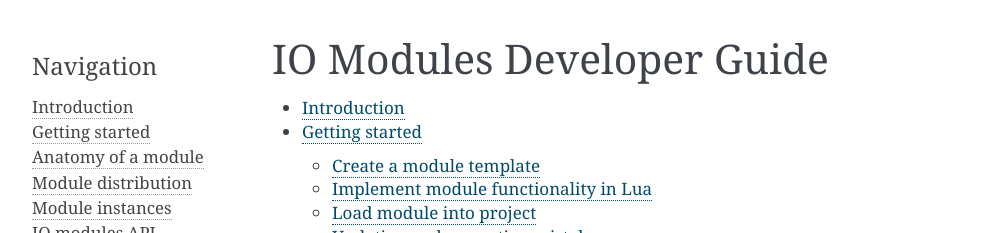
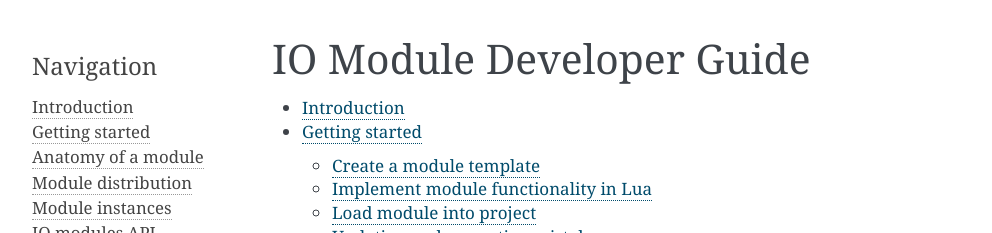
Before and after one commit to carallon/io-module-developer-guide, a Sphinx documentation site: the page built from source/index.rst, in a window 1280 px wide. Shown: the top 233 px of the page, without its empty margins (148-1140 px from the left). Built offline with Sphinx 7.4.7, drawn with Linux system fonts in a browser that asks for light colours.

Commit message:
Rename Sphinx project to singular: "IO Module"

```diff
--- a/source/conf.py
+++ b/source/conf.py
@@ -1,6 +1,6 @@
 # -*- coding: utf-8 -*-
 #
-# IO Modules Developer Guide documentation build configuration file, created by
+# IO Module Developer Guide documentation build configuration file, created by
 # sphinx-quickstart on Wed Aug  9 11:57:38 2017.
 #
 # This file is execfile()d with the current directory set to its
@@ -45,7 +45,7 @@ source_suffix = '.rst'
 master_doc = 'index'
 
 # General information about the project.
-project = u'IO Modules Developer Guide'
+project = u'IO Module Developer Guide'
 copyright = u'2017 Pharos Architectural Controls Ltd'
 author = u'Carallon Ltd'
 
@@ -134,7 +134,7 @@ html_sidebars = {
 # -- Options for HTMLHelp output ------------------------------------------
 
 # Output file base name for HTML help builder.
-htmlhelp_basename = 'IOModulesDeveloperGuide'
+htmlhelp_basename = 'IOModuleDeveloperGuide'
 
 
 # -- Options for LaTeX output ---------------------------------------------
@@ -161,7 +161,7 @@ latex_elements = {
 # (source start file, target name, title,
 #  author, documentclass [howto, manual, or own class]).
 latex_documents = [
-    (master_doc, 'IOModulesDeveloperGuide.tex', u'IO Modules Developer Guide',
+    (master_doc, 'IOModuleDeveloperGuide.tex', u'IO Module Developer Guide',
      u'Carallon Ltd', 'manual'),
 ]
 
@@ -171,7 +171,7 @@ latex_documents = [
 # One entry per manual page. List of tuples
 # (source start file, name, description, authors, manual section).
 man_pages = [
-    (master_doc, 'iomodulesdeveloperguide', u'IO Modules Developer Guide',
+    (master_doc, 'iomoduledeveloperguide', u'IO Module Developer Guide',
      [author], 1)
 ]
 
@@ -182,7 +182,7 @@ man_pages = [
 # (source start file, target name, title, author,
 #  dir menu entry, description, category)
 texinfo_documents = [
-    (master_doc, 'IOModulesDeveloperGuide', u'IO Modules Developer Guide',
-     author, 'IOModulesDeveloperGuide', 'One line description of project.',
+    (master_doc, 'IOModuleDeveloperGuide', u'IO Module Developer Guide',
+     author, 'IOModuleDeveloperGuide', 'One line description of project.',
      'Miscellaneous'),
 ]
--- a/source/guide/introduction.rst
+++ b/source/guide/introduction.rst
@@ -3,7 +3,7 @@ Introduction
 
 Interfacing with other systems is at the heart of the |Vendor| feature set but it is not practical to add ideal support for every possible interface to the core software. Triggers and actions provide support for Ethernet, serial, MIDI, etc. but building 2-way interactions with third-party devices often requires many triggers and leaves projects with a difficult maintenance legacy. Importantly, we recognise that customers will often work with a third-party device on more than one project; building integration support with triggers and actions alone makes it hard to reuse work.
 
-The IO modules framework allows separately downloadable plugin modules to be added to Designer projects, where each module adds support for a particular function, interface, protocol or device right into the |Vendor| trigger engine and user interface. A module may be as simple as a timer to repeatedly trigger an action or may add full support for a building management protocol.
+The IO Module framework allows separately downloadable plugin modules to be added to Designer projects, where each module adds support for a particular function, interface, protocol or device right into the |Vendor| trigger engine and user interface. A module may be as simple as a timer to repeatedly trigger an action or may add full support for a building management protocol.
 
 Once a module is added to a project, the Designer user interface will present additional triggers, conditions and actions defined by the module. Modules always have at least one *instance* in a project --- creating additional instances of a module to support a device over a LAN would allow multiple devices to be integrated with one controller, with each having their own properties in the project, such as their IP address.
 
--- a/source/index.rst
+++ b/source/index.rst
@@ -1,7 +1,7 @@
-.. IO Modules Developer Guide documentation master file
+.. IO Module Developer Guide documentation master file
 
-IO Modules Developer Guide
-##########################
+IO Module Developer Guide
+#########################
 
 .. toctree::
    :maxdepth: 2
```
